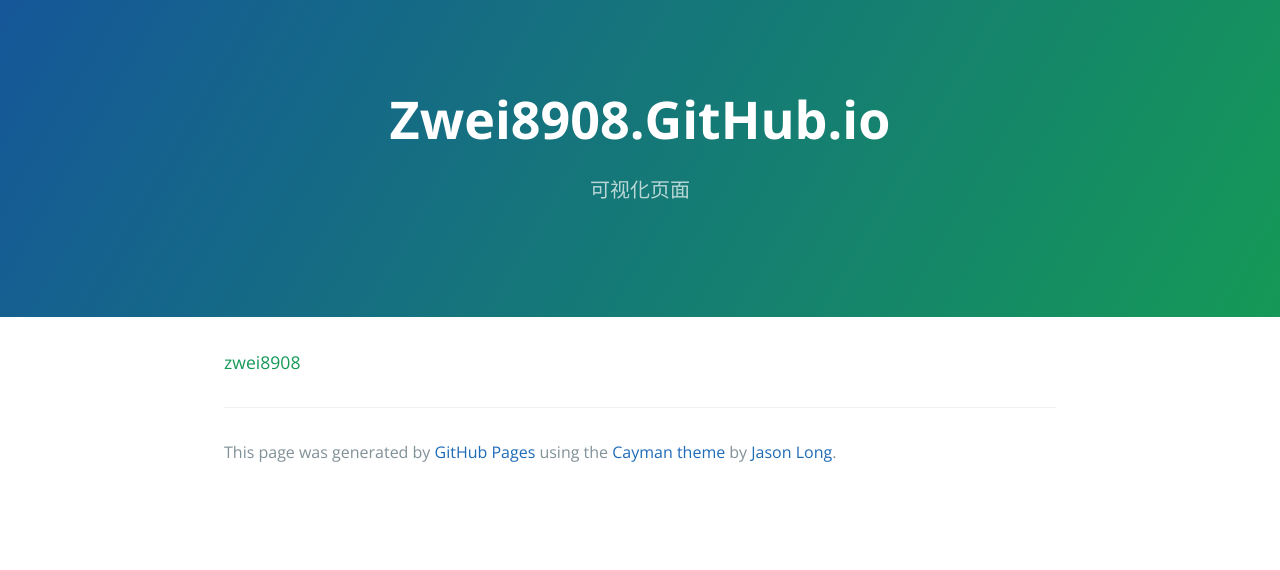
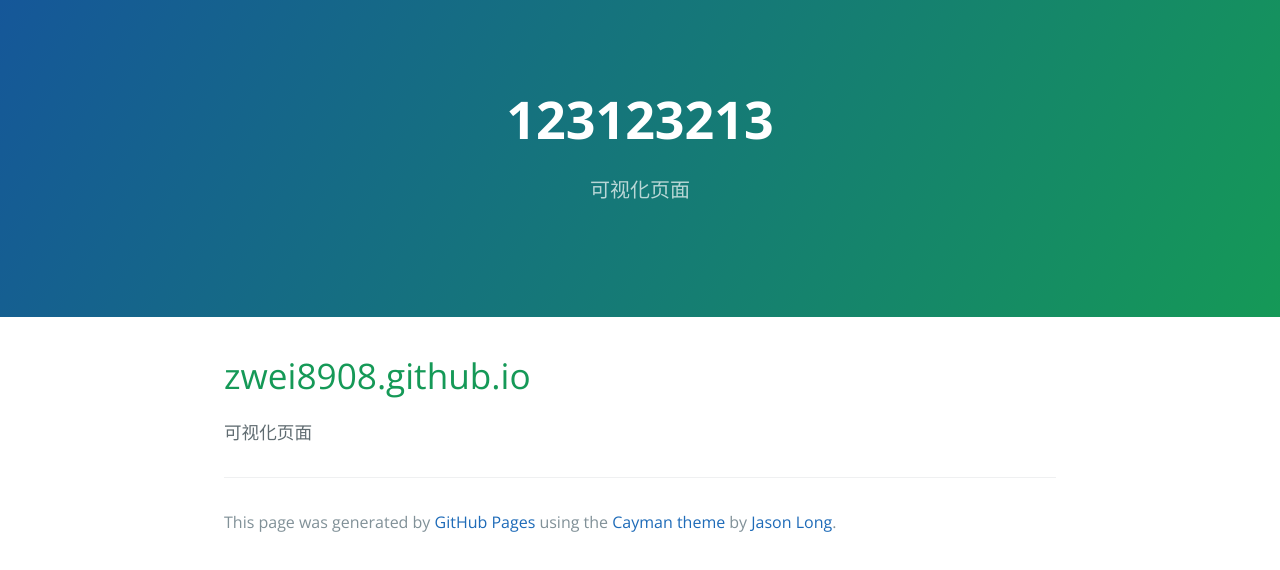
Before and after one commit to zwei8908/zwei8908.github.io, a plain HTML site: page index.html in a window 1280 px wide. Drawn offline with nearby package versions, Linux system fonts and the light colour scheme.

Commit message:
Replace master branch with page content via GitHub

```diff
--- a/index.html
+++ b/index.html
@@ -2,7 +2,7 @@
 <html lang="en-us">
   <head>
     <meta charset="UTF-8">
-    <title>Zwei8908.GitHub.io by zwei8908</title>
+    <title>123123213 by zwei8908</title>
     <meta name="viewport" content="width=device-width, initial-scale=1">
     <link rel="stylesheet" type="text/css" href="stylesheets/normalize.css" media="screen">
     <link href='https://fonts.googleapis.com/css?family=Open+Sans:400,700' rel='stylesheet' type='text/css'>
@@ -11,13 +11,15 @@
   </head>
   <body>
     <section class="page-header">
-      <h1 class="project-name">Zwei8908.GitHub.io</h1>
+      <h1 class="project-name">123123213</h1>
       <h2 class="project-tagline">可视化页面</h2>
     </section>
 
     <section class="main-content">
-      <h4>
-<a id="zwei8908" class="anchor" href="#zwei8908" aria-hidden="true"><span class="octicon octicon-link"></span></a>zwei8908</h4>
+      <h1>
+<a id="zwei8908githubio" class="anchor" href="#zwei8908githubio" aria-hidden="true"><span class="octicon octicon-link"></span></a>zwei8908.github.io</h1>
+
+<p>可视化页面</p>
 
       <footer class="site-footer">
 
--- a/params.json
+++ b/params.json
@@ -1 +1 @@
-{"name":"Zwei8908.GitHub.io","tagline":"可视化页面","body":"#### zwei8908","google":"","note":"Don't delete this file! It's used internally to help with page regeneration."}
+{"name":"123123213","tagline":"可视化页面","body":"# zwei8908.github.io\r\n可视化页面\r\n","google":"","note":"Don't delete this file! It's used internally to help with page regeneration."}
```
